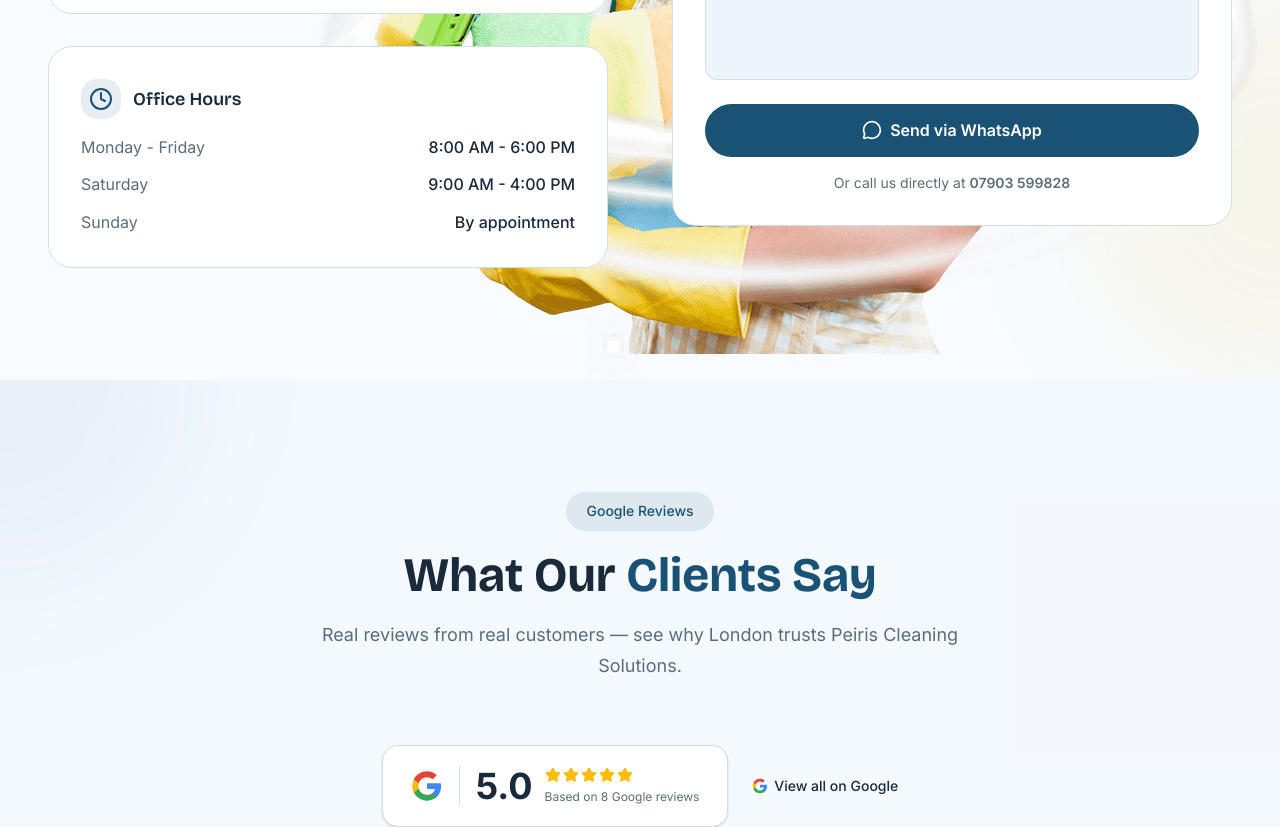
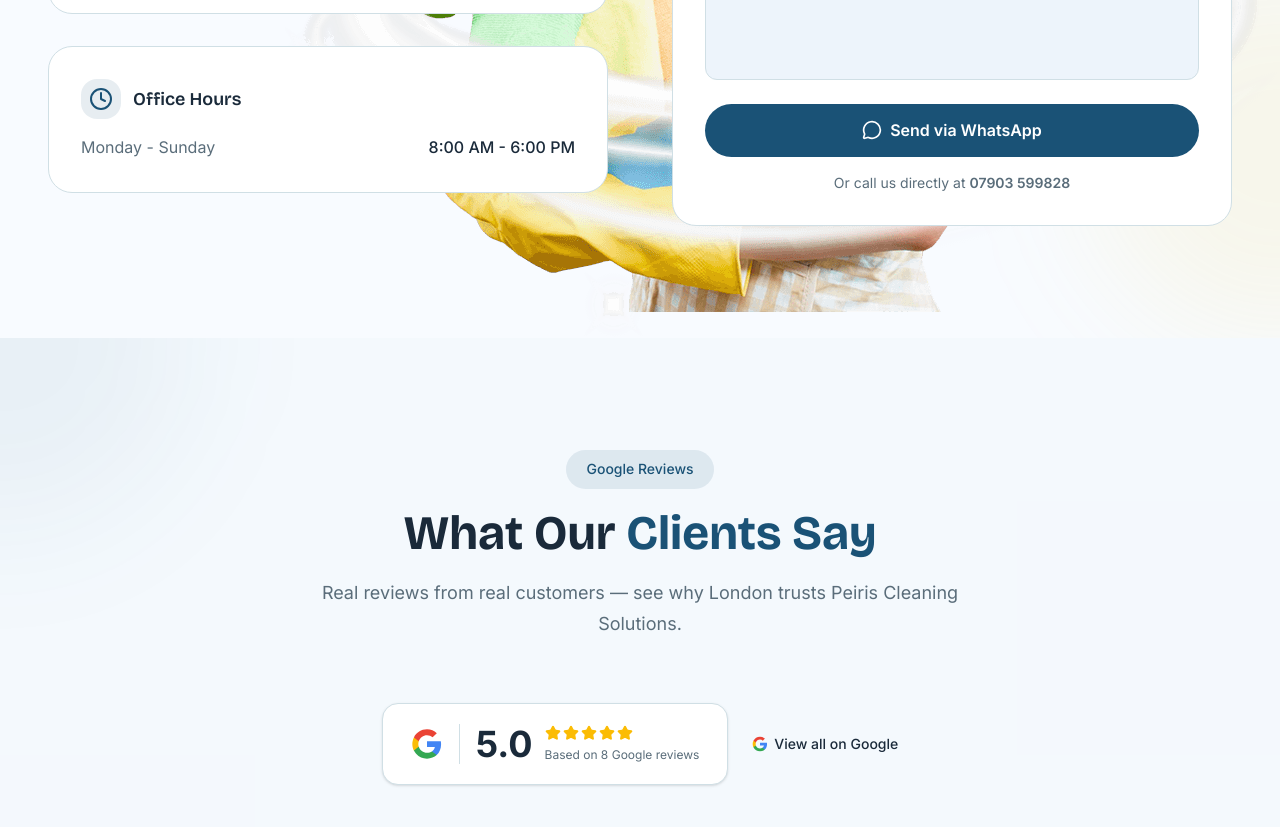
Before and after one commit to AroshaEpitcore/peiris, a Next.js app: page / in a window 1280 px wide. Shown: the part 4580-5407 px from the top of the page. Built offline with nearby package versions, Linux system fonts and the light colour scheme.

Commit message:
Update office hours to 8am–6pm Monday to Sunday
Co-Authored-By: Claude Sonnet 4.6 <noreply@anthropic.com>

```diff
--- a/src/app/layout.tsx
+++ b/src/app/layout.tsx
@@ -108,15 +108,9 @@ const localBusinessSchema = {
   openingHoursSpecification: [
     {
       "@type": "OpeningHoursSpecification",
-      dayOfWeek: ["Monday", "Tuesday", "Wednesday", "Thursday", "Friday"],
+      dayOfWeek: ["Monday", "Tuesday", "Wednesday", "Thursday", "Friday", "Saturday", "Sunday"],
       opens: "08:00",
       closes: "18:00",
-    },
-    {
-      "@type": "OpeningHoursSpecification",
-      dayOfWeek: "Saturday",
-      opens: "09:00",
-      closes: "16:00",
     },
   ],
   priceRange: "££",
--- a/src/components/Contact.tsx
+++ b/src/components/Contact.tsx
@@ -320,16 +320,8 @@ export default function Contact() {
               </div>
               <div className="space-y-3">
                 <div className="flex justify-between">
-                  <span className="text-muted-foreground">Monday - Friday</span>
+                  <span className="text-muted-foreground">Monday - Sunday</span>
                   <span className="text-foreground font-medium">8:00 AM - 6:00 PM</span>
-                </div>
-                <div className="flex justify-between">
-                  <span className="text-muted-foreground">Saturday</span>
-                  <span className="text-foreground font-medium">9:00 AM - 4:00 PM</span>
-                </div>
-                <div className="flex justify-between">
-                  <span className="text-muted-foreground">Sunday</span>
-                  <span className="text-foreground font-medium">By appointment</span>
                 </div>
               </div>
             </div>
--- a/src/components/HomeContact.tsx
+++ b/src/components/HomeContact.tsx
@@ -184,16 +184,8 @@ export default function HomeContact() {
               </div>
               <div className="space-y-3">
                 <div className="flex justify-between">
-                  <span className="text-muted-foreground">Monday - Friday</span>
+                  <span className="text-muted-foreground">Monday - Sunday</span>
                   <span className="text-foreground font-medium">8:00 AM - 6:00 PM</span>
-                </div>
-                <div className="flex justify-between">
-                  <span className="text-muted-foreground">Saturday</span>
-                  <span className="text-foreground font-medium">9:00 AM - 4:00 PM</span>
-                </div>
-                <div className="flex justify-between">
-                  <span className="text-muted-foreground">Sunday</span>
-                  <span className="text-foreground font-medium">By appointment</span>
                 </div>
               </div>
             </motion.div>
```
